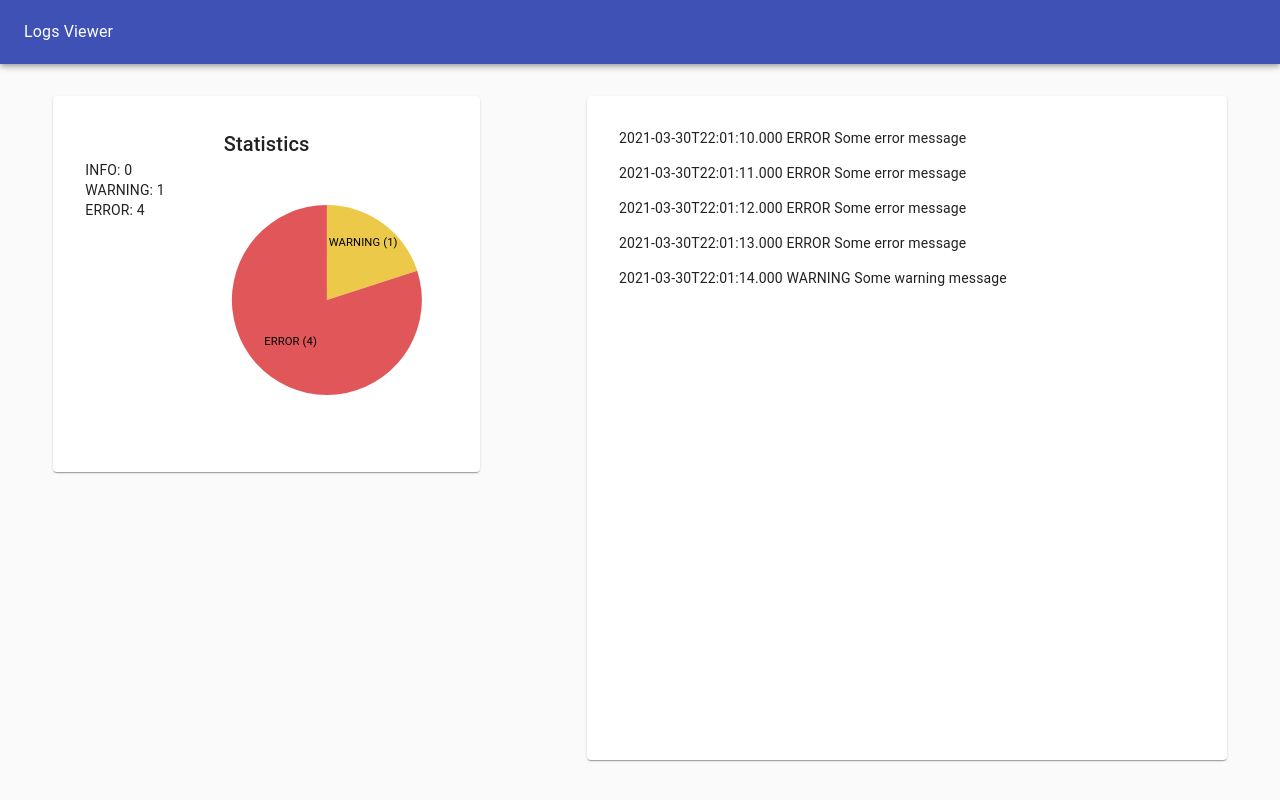
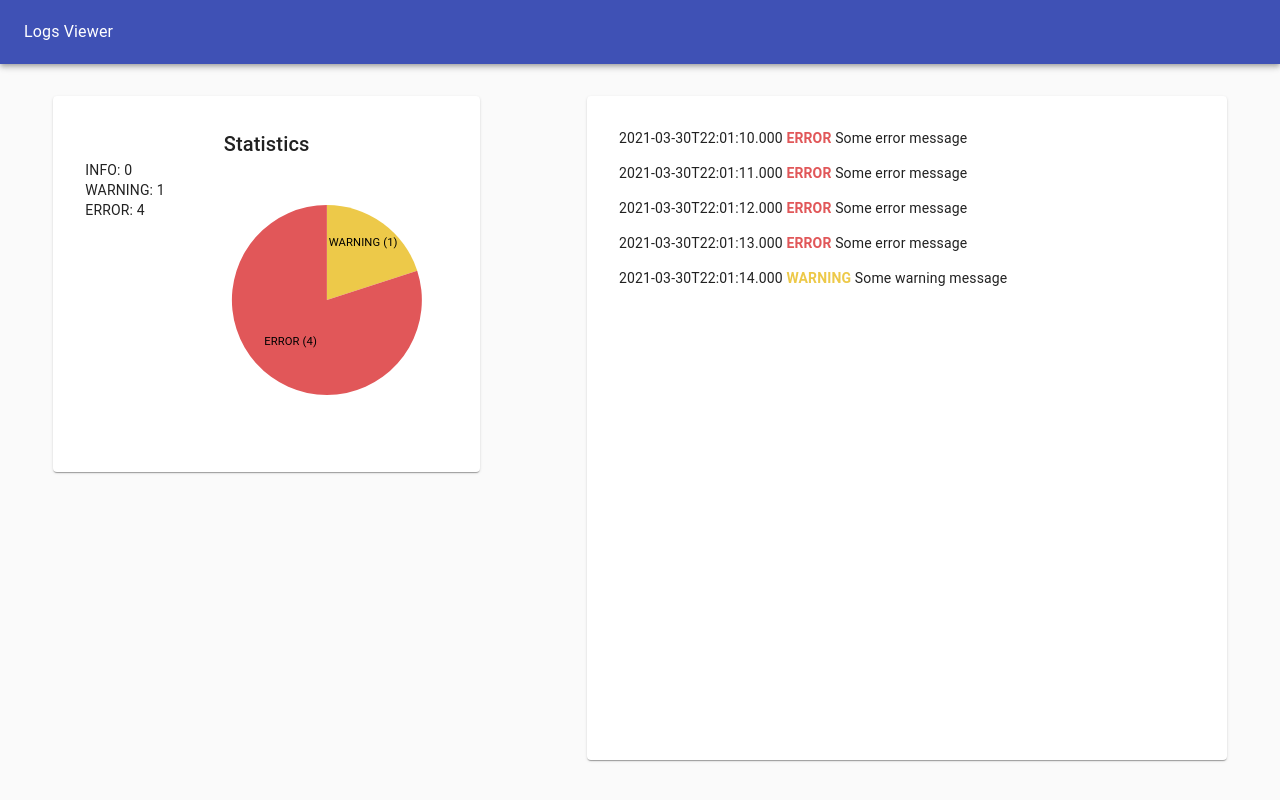
Before and after one commit to mirandaio/log-viewer, a React (Create React App) app: page / in a window 1280 px wide. Built offline with nearby package versions, Linux system fonts and the light colour scheme.

Commit message:
Improve styling of logs

```diff
--- a/src/features/logsViewer/LogsViewer.js
+++ b/src/features/logsViewer/LogsViewer.js
@@ -8,8 +8,27 @@ import { selectLogs, updateLogs } from "./logsSlice";
 import PieChart from "./PieChart";
 import fetchLogs from "../../fetchLogs";
 
+const msgColors = {
+  INFO: "#4e79a7",
+  WARNING: "#edc949",
+  ERROR: "#e15759",
+};
+
 function Row({ index, style, data }) {
-  return <div style={style}>{data.logs[index]}</div>;
+  const log = data.logs[index];
+  const logType = log.split(" ")[1];
+  const parts = log.split(logType);
+  const timestamp = parts[0];
+  const message = parts[1];
+  return (
+    <div style={style}>
+      {timestamp}
+      <span style={{ color: msgColors[logType], fontWeight: "bold" }}>
+        {logType}
+      </span>
+      {message}
+    </div>
+  );
 }
 
 const useStyle = makeStyles({
```
